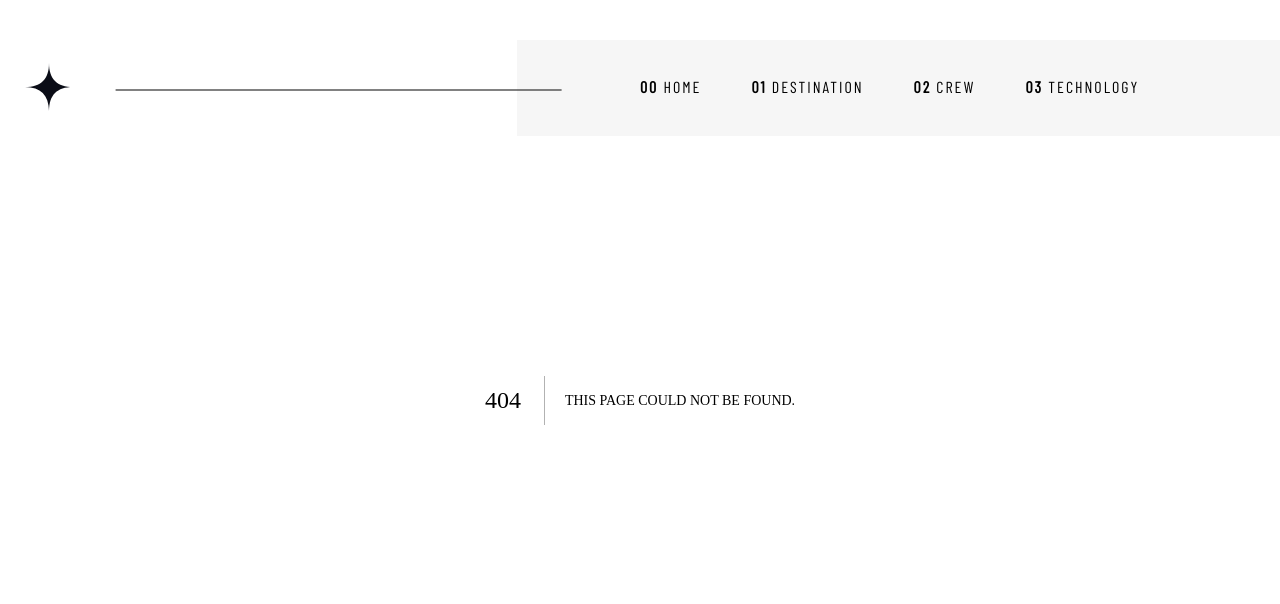
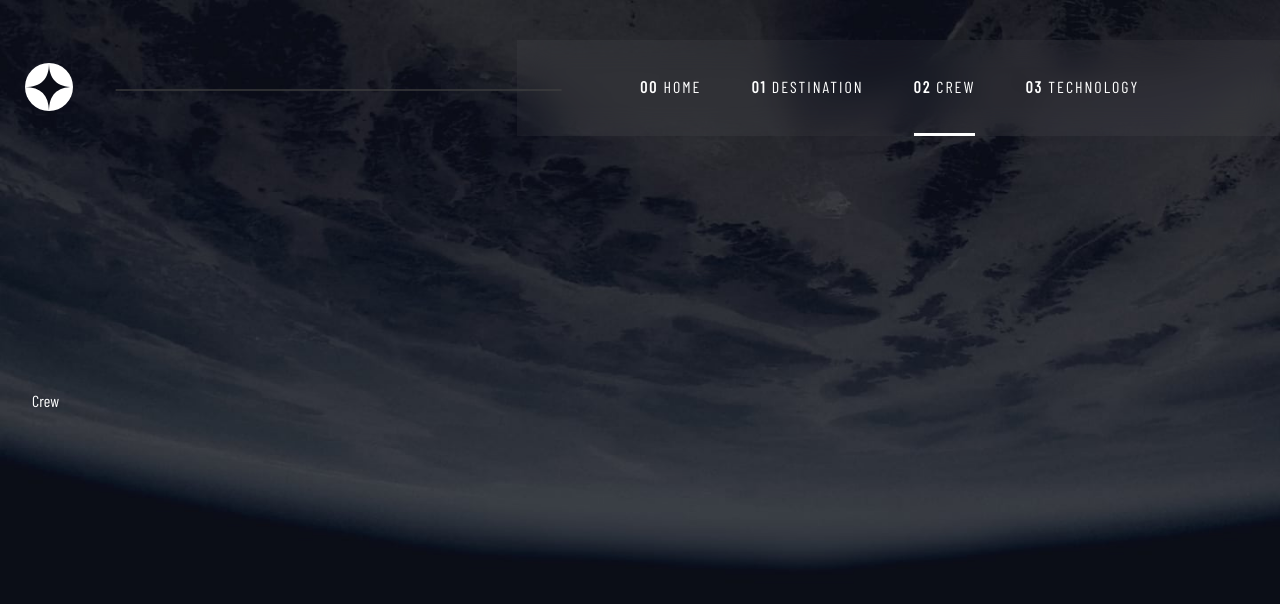
Before and after one commit to AlexW301/space-tourism, a Next.js app: page /crew in a window 1280 px wide. Before the commit this address had no page. Shown: the top 604 px of the page. Built offline with nearby package versions, Linux system fonts and the light colour scheme; a web font is replaced by a local one.

Commit message:
update
Need to fix gsap error

```diff
--- a/components/Menu/index.js
+++ b/components/Menu/index.js
@@ -39,8 +39,8 @@ const Menu = () => {
             </a>
           </Link>
         </li>
-        <li>
-          <Link href="/" passHref>
+        <li className={router.pathname === '/crew' ? styles.menuFocus : null}>
+          <Link href="/crew" passHref>
             <a className={styles.menuText}>
               <span>02</span> Crew
             </a>
--- a/package.json
+++ b/package.json
@@ -13,6 +13,7 @@
     "next": "12.1.5",
     "react": "18.0.0",
     "react-dom": "18.0.0",
+    "react-multi-ref": "^1.0.0",
     "sass": "^1.50.0",
     "scss": "^0.2.4"
   },
--- /dev/null
+++ b/pages/crew.js
@@ -0,0 +1,11 @@
+import styles from "../styles/Crew.module.scss";
+
+const Crew  = () => {
+    return (
+        <div className={styles.container}>
+            Crew
+        </div>
+    )
+}
+
+export default Crew;
--- /dev/null
+++ b/styles/Crew.module.scss
@@ -0,0 +1,27 @@
+/********************************************************************************
+// CONTAINER //
+*********************************************************************************/
+
+.container {
+    padding: 0 2rem;
+    min-height: 100vh;
+    background: url(/assets/crew/background-crew-desktop.jpg);
+    background-repeat: no-repeat;
+    background-size: cover;
+    display: grid;
+    align-items: center;
+
+    @media screen and (max-width: 1233px) {
+      background: url(/assets/crew/background-crew-tablet.jpg);
+      background-size: cover;
+      background-repeat: no-repeat;
+      padding: 0 50px;
+    }
+
+    @media screen and (max-width: 655px) {
+      background: url(/assets/crew/background-crew-mobile.jpg);
+      background-size: cover;
+      background-repeat: no-repeat;
+      align-items: flex-start;
+    }
+  }
--- a/styles/Destination.module.scss
+++ b/styles/Destination.module.scss
@@ -33,11 +33,9 @@
 .mainGrid {
   opacity: 1;
   transition: all 1 ease-in-out;
-
   width: 1110px;
   margin: 0 auto;
   display: grid;
-  align-items: center;
   row-gap: 70px;
   column-gap: 156px;
   grid-template-areas:
@@ -189,8 +187,6 @@
 
 .subTitle {
   grid-area: subTitle;
-  width: fit-content;
-  margin: 0 auto;
   span {
     font-weight: 600;
     color: #979797;
```
Also changed, not shown: pages/destination.js (+24 -9 lines), 2 other files (tests, documents, lock files or other folders).
